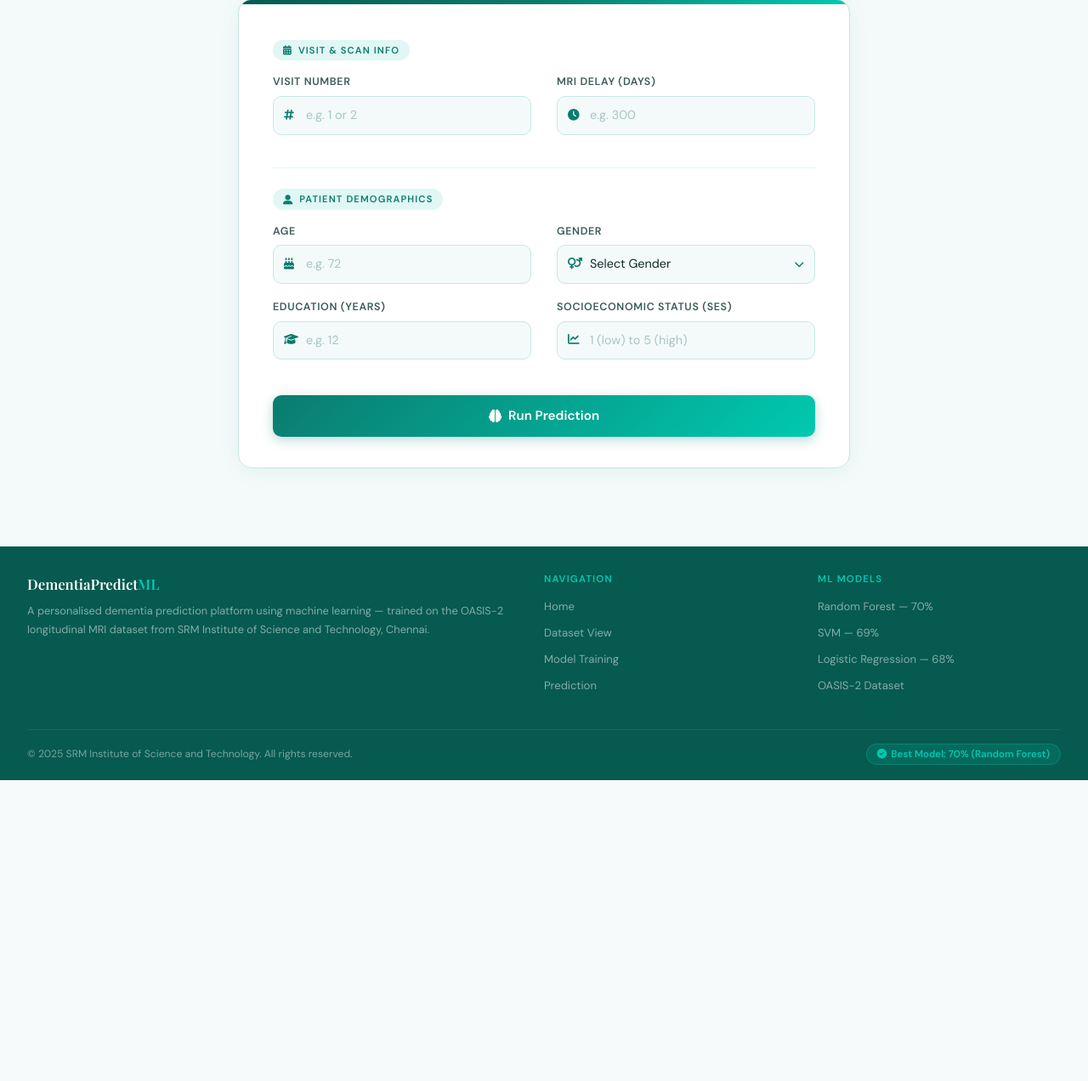
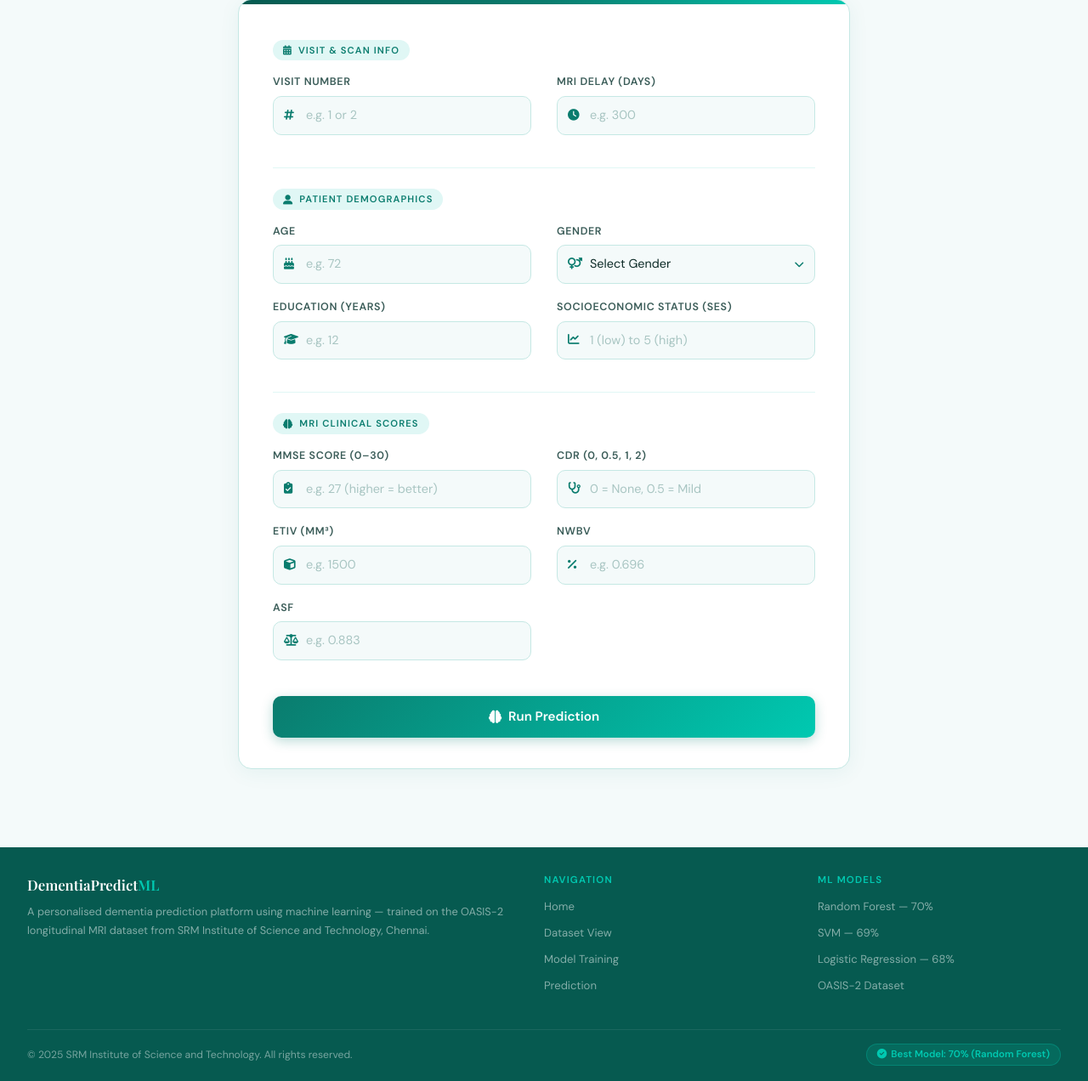
Before and after one commit to GOUTAM-GB/Personalized_Dementia_Prediction, a Django app: page /prediction/ in a window 1280 px wide. Shown: the part 291-1563 px from the top of the page at 85% size. Before the commit the page ends 1209 px from the top, so only its background shows below. Run offline with Django 4.2, Linux system fonts and the light colour scheme; parts of the project's set-up code (start-up, migrations or seed data) failed here and were passed over; some libraries are stand-ins or nearby versions.

Commit message:
Trainig code and prediction code updated

```diff
--- a/templates/users/predict.html
+++ b/templates/users/predict.html
@@ -384,6 +384,60 @@
                         </div>
                     </div>
 
+                    <hr class="form-rule">
+
+                    <!-- Section: MRI Clinical Scores -->
+                    <span class="form-section-label">
+                        <i class="fas fa-brain"></i> MRI Clinical Scores
+                    </span>
+                    <div class="row">
+                        <div class="col-md-6">
+                            <div class="field-group">
+                                <label class="field-label">MMSE Score (0–30)</label>
+                                <div class="field-wrap">
+                                    <i class="fas fa-clipboard-check field-icon"></i>
+                                    <input type="number" step="0.1" name="mmse" placeholder="e.g. 27 (higher = better)" min="0" max="30" required>
+                                </div>
+                            </div>
+                        </div>
+                        <div class="col-md-6">
+                            <div class="field-group">
+                                <label class="field-label">CDR (0, 0.5, 1, 2)</label>
+                                <div class="field-wrap">
+                                    <i class="fas fa-stethoscope field-icon"></i>
+                                    <input type="number" step="0.5" name="cdr" placeholder="0 = None, 0.5 = Mild" min="0" max="3" required>
+                                </div>
+                            </div>
+                        </div>
+                        <div class="col-md-6">
+                            <div class="field-group">
+                                <label class="field-label">eTIV (mm³)</label>
+                                <div class="field-wrap">
+                                    <i class="fas fa-cube field-icon"></i>
+                                    <input type="number" name="etiv" placeholder="e.g. 1500" required>
+                                </div>
+                            </div>
+                        </div>
+                        <div class="col-md-6">
+                            <div class="field-group">
+                                <label class="field-label">nWBV</label>
+                                <div class="field-wrap">
+                                    <i class="fas fa-percentage field-icon"></i>
+                                    <input type="number" step="0.001" name="nwbv" placeholder="e.g. 0.696" min="0" max="1" required>
+                                </div>
+                            </div>
+                        </div>
+                        <div class="col-md-6">
+                            <div class="field-group">
+                                <label class="field-label">ASF</label>
+                                <div class="field-wrap">
+                                    <i class="fas fa-balance-scale field-icon"></i>
+                                    <input type="number" step="0.001" name="asf" placeholder="e.g. 0.883" required>
+                                </div>
+                            </div>
+                        </div>
+                    </div>
+
                     <button type="submit" class="btn-predict">
                         <i class="fas fa-brain"></i> Run Prediction
                     </button>
--- a/users/views.py
+++ b/users/views.py
@@ -1,4 +1,5 @@
 from django.shortcuts import render
+from django.http import HttpResponse
 from django.contrib import messages
 from .forms import UserRegistrationForm
 from .models import UserRegistrationModel
@@ -100,7 +101,7 @@ def UserHome(request):
     return render(request, 'users/UserHomePage.html', {})
 
 def DatasetView(request):
-    path = os.path.join(settings.MEDIA_ROOT, 'dddst.csv')
+    path = os.path.join(BASE_DIR, 'ml_model', 'test_data.csv')
     df = pd.read_csv(path)
     df = df.drop(columns=['Subject ID', 'MRI ID', 'Hand'], errors='ignore')   # ← add this line
     df_html = df.to_html(classes='table table-striped', index=False)
@@ -261,25 +262,13 @@ from sklearn.svm import SVC
 from sklearn.ensemble import RandomForestClassifier
 
 def Training(request):
-    context = {}
+    try:
+        context = {}
 
-    if request.method == 'POST' and request.FILES.get('file'):
-        file = request.FILES['file']
+        print("STEP 1: Loading dataset...")
+        df = pd.read_csv(os.path.join(BASE_DIR, 'ml_model', 'test_data.csv'))
 
-        if not file.name.endswith('.csv'):
-            context['message'] = "Only CSV files allowed!"
-            return render(request, 'users/train.html', context)
-
-        try:
-            df = pd.read_csv(file)
-        except:
-            context['message'] = "Invalid CSV file!"
-            return render(request, 'users/train.html', context)
-
-        # -----------------------------
-        # Preprocessing
-        # -----------------------------
-        df = df.drop_duplicates()
+        print("STEP 2: Preprocessing...")
 
         df['Group'] = df['Group'].replace({
             'Nondemented': 0,
@@ -290,7 +279,6 @@ def Training(request):
         df = df[df['Group'].isin([0, 1])]
         df = df.drop(columns=['Subject ID', 'MRI ID', 'Hand'], errors='ignore')
 
-        # Fill missing
         for col in df.select_dtypes(include=['float64', 'int64']).columns:
             df[col] = df[col].fillna(df[col].median())
 
@@ -299,97 +287,52 @@ def Training(request):
 
         df = pd.get_dummies(df, drop_first=True)
 
-
-
-        corr = df.corr()['Group'].abs()
-        low_corr_features = corr[(corr < 0.05) & (corr.index != 'Group')].index   # threshold
-        df = df.drop(columns=low_corr_features, errors='ignore')
-
         X = df.drop('Group', axis=1)
         y = df['Group']
-        print("Class distribution:\n", y.value_counts())
-        # Scaling
-        from sklearn.preprocessing import StandardScaler
-        scaler = StandardScaler()
-        X_scaled = scaler.fit_transform(X)
 
-        # Split
-        X_train, X_test, y_train, y_test = train_test_split(
-            X_scaled, y, test_size=0.2, random_state=42, stratify=y
-        )
+        print("STEP 3: Loading scaler + features...")
 
-        # -----------------------------
-        # MODELS
-        # -----------------------------
+        scaler = joblib.load(os.path.join(BASE_DIR, 'ml_model', 'scaler.pkl'))
+        feature_columns = joblib.load(os.path.join(BASE_DIR, 'ml_model', 'feature_columns.pkl'))
+
+        print("STEP 4: Aligning columns...")
+        X = X.reindex(columns=feature_columns, fill_value=0)
+
+        print("STEP 5: Scaling...")
+        X_scaled = scaler.transform(X)
+
+        print("STEP 6: Loading models...")
+
         models = {
-            "Logistic": LogisticRegression(max_iter=2000),
-            "SVM": SVC(kernel='rbf', C=10, gamma='scale'),
-            "Random Forest": RandomForestClassifier(n_estimators=300, random_state=42, max_depth = 10, min_samples_leaf=2, min_samples_split=5)
+            "Logistic": joblib.load(os.path.join(BASE_DIR, 'ml_model', 'logistic.pkl')),
+            "SVM": joblib.load(os.path.join(BASE_DIR, 'ml_model', 'svm.pkl')),
+            "Random Forest": joblib.load(os.path.join(BASE_DIR, 'ml_model', 'random_forest.pkl')),
         }
 
         results = {}
-        img_dir = os.path.join(BASE_DIR, 'media', 'images')
-        os.makedirs(img_dir, exist_ok=True)
+
+        print("STEP 7: Predicting...")
 
         for name, model in models.items():
-
-            model.fit(X_train, y_train)
-            y_pred = model.predict(X_test)
-
-            acc = accuracy_score(y_test, y_pred)
-            cm = confusion_matrix(y_test, y_pred)
-            from sklearn.model_selection import cross_val_score
-            cv_score = cross_val_score(model, X_scaled, y, cv=5).mean()
-
-            if name == "Random Forest":
-                importances = model.feature_importances_
-                feature_names = X.columns
-
-                # Create DataFrame
-                feat_df = pd.DataFrame({
-                    "Feature": feature_names,
-                    "Importance": importances
-                }).sort_values(by="Importance", ascending=False)
-
-                print("Top Features:\n", feat_df.head(10))
-
-            # Save confusion matrix image
-            img_path = f'images/{name.lower().replace(" ", "_")}_cm.png'
-
-            plt.figure(figsize=(5, 4))
-            sns.heatmap(cm, annot=True, fmt='d', cmap='Blues')
-            plt.title(f"{name} Confusion Matrix")
-            plt.savefig(os.path.join(BASE_DIR, 'media', img_path))
-            plt.close()
+            y_pred = model.predict(X_scaled)
+            acc = accuracy_score(y, y_pred)
 
             results[name] = {
                 "accuracy": round(acc * 100, 2),
-                "cv_accuracy": round(cv_score * 100, 2),   # NEW
-                "image": img_path
+                "image": f"images/{name.lower().replace(' ', '_')}_cm.png"
             }
 
-            # Save models separately
-            joblib.dump(model, os.path.join(BASE_DIR, 'ml_model', f"{name.lower().replace(' ', '_')}.pkl"))
-
-        # Save scaler & features
-        joblib.dump(scaler, os.path.join(BASE_DIR, 'ml_model', 'scaler.pkl'))
-        joblib.dump(X.columns.tolist(), os.path.join(BASE_DIR, 'ml_model', 'feature_columns.pkl'))
-
-        # -----------------------------
-        # Heatmap
-        # -----------------------------
-        plt.figure(figsize=(10, 8))
-        sns.heatmap(df.corr(), cmap='coolwarm')
-        plt.savefig(os.path.join(img_dir, 'heatmap.png'))
-        plt.close()
-
         context.update({
-            "message": "Training completed with multiple models!",
+            "message": "Model Performance",
             "results": results,
             "heatmap_img": "images/heatmap.png"
         })
 
-    return render(request, 'users/train.html', context)
+        return render(request, 'users/train.html', context)
+
+    except Exception as e:
+        print("ERROR:", str(e))
+        return HttpResponse(f"Error: {str(e)}")
 
 
 
@@ -404,46 +347,41 @@ def Prediction(request):
 
     if request.method == 'POST':
         try:
+            visit    = int(request.POST.get('visit'))
+            mr_delay = int(request.POST.get('mr_delay'))
+            age      = float(request.POST.get('age'))
+            educ     = float(request.POST.get('educ'))
+            ses      = float(request.POST.get('ses'))
+            mmse     = float(request.POST.get('mmse'))
+            cdr      = float(request.POST.get('cdr'))
+            etiv     = float(request.POST.get('etiv'))
+            nwbv     = float(request.POST.get('nwbv'))
+            asf      = float(request.POST.get('asf'))
+            gender   = request.POST.get('gender')
 
-            # Get form values
-            visit = int(request.POST.get('visit'))
-            mr_delay = int(request.POST.get('mr_delay'))
-            age = float(request.POST.get('age'))
-            educ = float(request.POST.get('educ'))
-            ses = float(request.POST.get('ses'))
-            gender = request.POST.get('gender')
-
-            # Create input dictionary
             input_dict = {
-                'Visit': visit,
+                'Visit':    visit,
                 'MR Delay': mr_delay,
-                'Age': age,
-                'EDUC': educ,
-                'SES': ses
+                'Age':      age,
+                'EDUC':     educ,
+                'SES':      ses,
+                'MMSE':     mmse,
+                'CDR':      cdr,
+                'eTIV':     etiv,
+                'nWBV':     nwbv,
+                'ASF':      asf,
             }
 
-            # Handle gender encoding (same as training)
             if 'M/F_M' in feature_columns:
                 input_dict['M/F_M'] = 1 if gender == 'M' else 0
 
-            # Convert to DataFrame
             input_df = pd.DataFrame([input_dict])
-
-            # Align with training columns
             input_df = input_df.reindex(columns=feature_columns, fill_value=0)
-
-            # Scale input
             input_scaled = scaler.transform(input_df)
-
-            # Predict
             result = model.predict(input_scaled)[0]
 
-            prediction_map = {
-                0: "Nondemented",
-                1: "Demented"
-            }
-
-            prediction = prediction_map.get(result, "Unknown")
+            prediction_map = {0: "Nondemented", 1: "Demented", 2: "Converted"}
+            prediction = prediction_map.get(result, str(result))
 
         except Exception as e:
             prediction = f"Error: {str(e)}"
```
Also changed, not shown: templates/users/train.html (+17 -15 lines), images/heatmap.png (added), ml_model/test_data.csv (renamed from media/dddst.csv), 1 other file.
